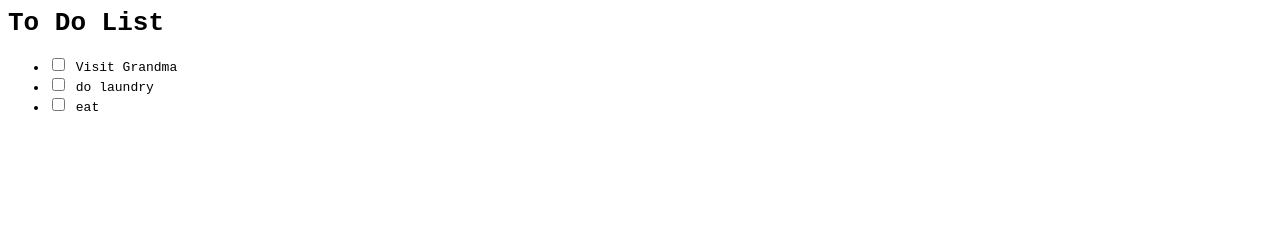
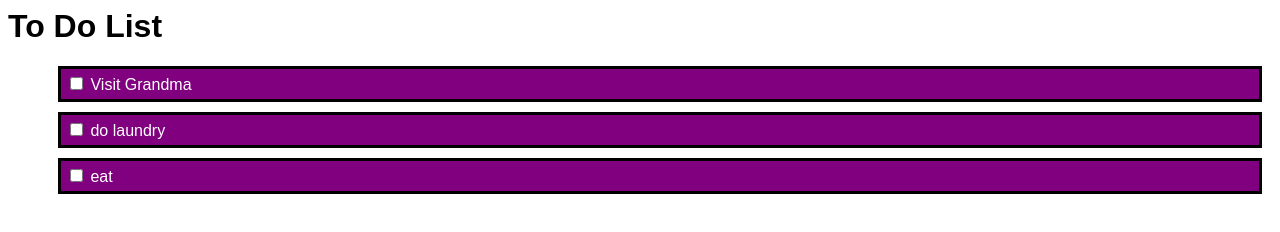
Before and after one commit to juju10/todo_app_front_end, a plain HTML site: page index.html in a window 1280 px wide. Drawn offline with Linux system fonts and the light colour scheme.

Commit message:
added depth

```diff
--- a/index.css
+++ b/index.css
@@ -1,3 +1,10 @@
 html {
-    font-family: monospace;
+    font-family: sans-serif;
 }
+li {
+  background-color:purple;
+  color: white;
+    padding: 5px;
+    border: 3px solid black;
+    margin: 10px;
+}
```
